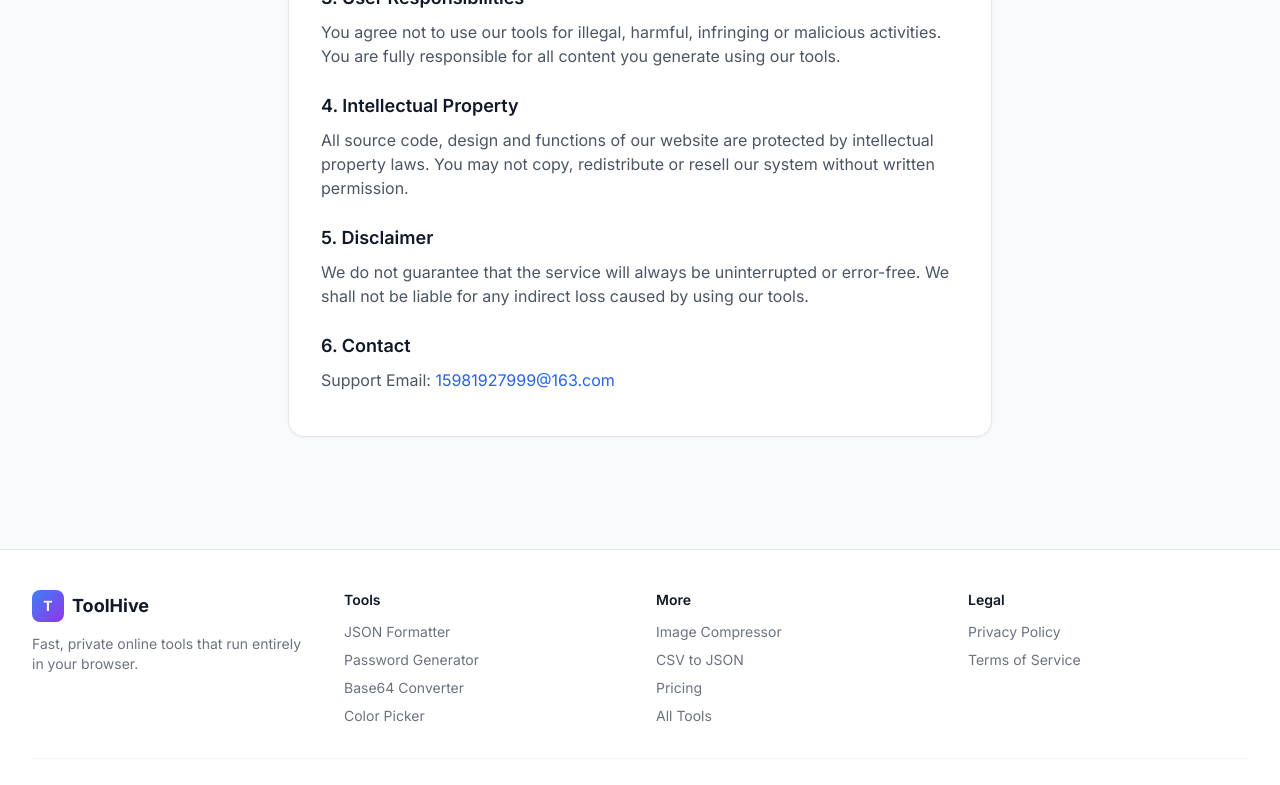
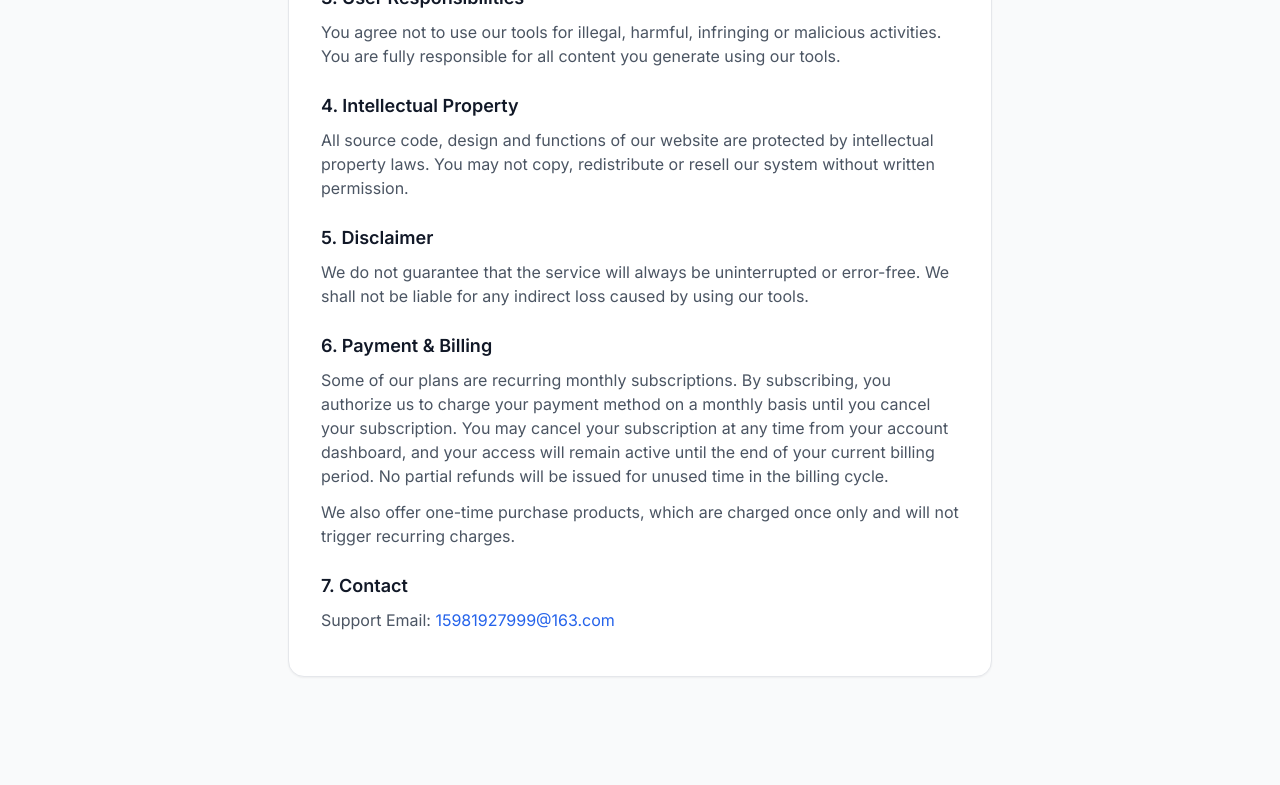
Before and after one commit to chuangyuan-tool/tool-hive, a Next.js app: page /terms in a window 1280 px wide. Shown: the part 470-1255 px from the top of the page. Built offline with nearby package versions, Linux system fonts and the light colour scheme.

Commit message:
terms: add subscription vs one-time purchase billing section (Creem re-review)

```diff
--- a/app/terms/page.tsx
+++ b/app/terms/page.tsx
@@ -20,7 +20,11 @@ export default function TermsPage() {
         <h2 className="text-lg font-semibold text-gray-900 mt-6 mb-2">5. Disclaimer</h2>
         <p className="text-gray-600 mb-3">We do not guarantee that the service will always be uninterrupted or error-free. We shall not be liable for any indirect loss caused by using our tools.</p>
 
-        <h2 className="text-lg font-semibold text-gray-900 mt-6 mb-2">6. Contact</h2>
+        <h2 className="text-lg font-semibold text-gray-900 mt-6 mb-2">6. Payment &amp; Billing</h2>
+        <p className="text-gray-600 mb-3">Some of our plans are recurring monthly subscriptions. By subscribing, you authorize us to charge your payment method on a monthly basis until you cancel your subscription. You may cancel your subscription at any time from your account dashboard, and your access will remain active until the end of your current billing period. No partial refunds will be issued for unused time in the billing cycle.</p>
+        <p className="text-gray-600 mb-3">We also offer one-time purchase products, which are charged once only and will not trigger recurring charges.</p>
+
+        <h2 className="text-lg font-semibold text-gray-900 mt-6 mb-2">7. Contact</h2>
         <p className="text-gray-600 mb-3">Support Email: <a href="mailto:15981927999@163.com" className="text-blue-600 hover:underline">15981927999@163.com</a></p>
       </div>
     </div>
```
